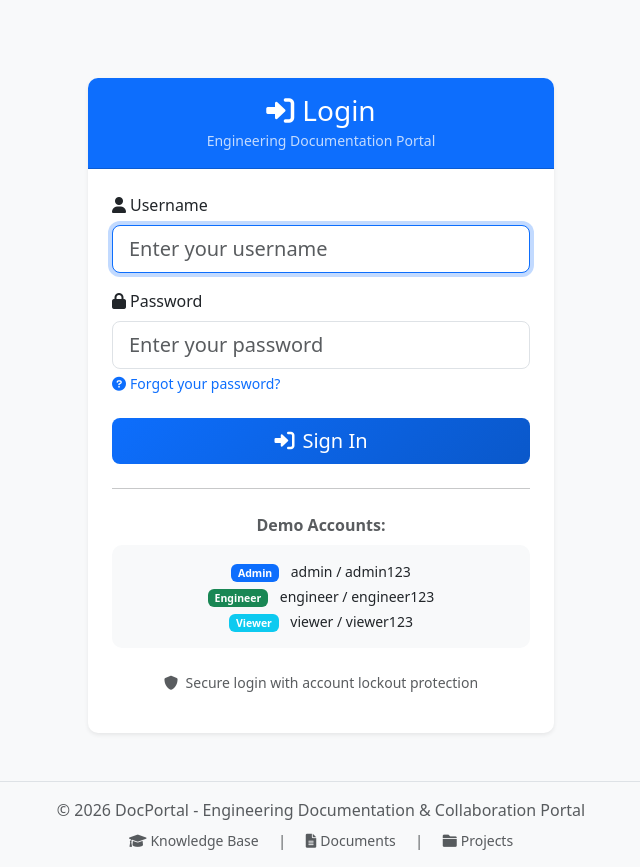
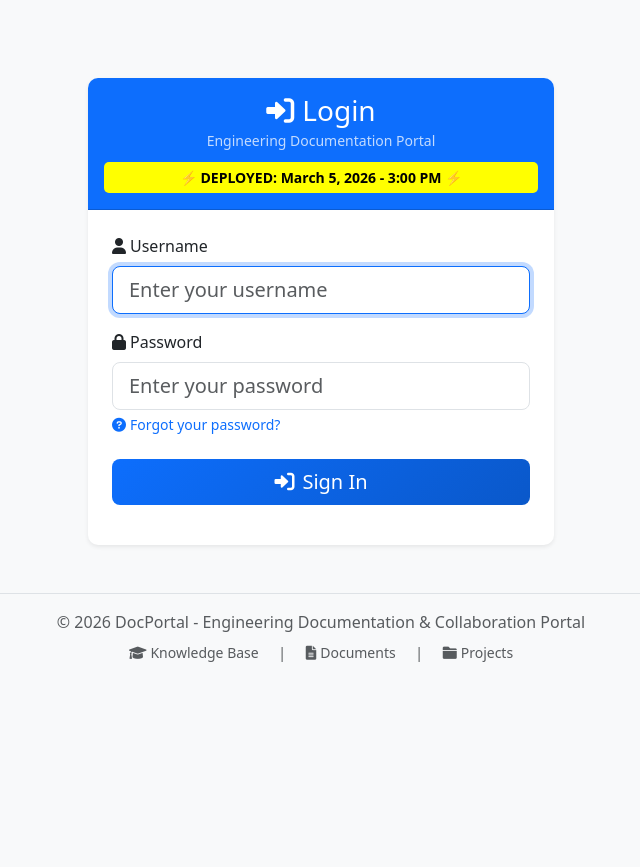
Before and after one commit to Philemon-maosa/engineering-document-portal, a Flask app: page /login in a window 1280 px wide. Shown: the part 76-943 px from the top of the page, without its empty margins (319-959 px from the left). After the commit the page ends 738 px from the top, so only its background shows below. Run offline with Flask 3, Linux system fonts and the light colour scheme.

Commit message:
Removed demo credentials from login file

```diff
--- a/templates/login.html
+++ b/templates/login.html
@@ -8,6 +8,11 @@
                 <div class="card-header bg-primary text-white text-center py-3">
                     <h3 class="mb-0"><i class="fas fa-sign-in-alt me-2"></i>Login</h3>
                     <small class="opacity-75">Engineering Documentation Portal</small>
+                    <!-- ADD THIS LINE - DELETE AFTER CONFIRMING -->
+                    <div style="background: yellow; color: black; font-size: 14px; margin-top: 10px; padding: 5px; border-radius: 5px; font-weight: bold;">
+                        ⚡ DEPLOYED: March 5, 2026 - 3:00 PM ⚡
+                    </div>
+                    <!-- END TEST LINE -->
                 </div>
 
                 <div class="card-body p-4">
@@ -53,39 +58,6 @@
                             </button>
                         </div>
                     </form>
-
-                    <hr class="my-4">
-
-                    <div class="text-center">
-                        <p class="text-muted mb-2">
-                            <strong>Demo Accounts:</strong>
-                        </p>
-                        <div class="card bg-light border-0">
-                            <div class="card-body p-3">
-                                <div class="row small">
-                                    <div class="col-12 mb-1">
-                                        <span class="badge bg-primary me-2">Admin</span>
-                                        admin / admin123
-                                    </div>
-                                    <div class="col-12 mb-1">
-                                        <span class="badge bg-success me-2">Engineer</span>
-                                        engineer / engineer123
-                                    </div>
-                                    <div class="col-12">
-                                        <span class="badge bg-info me-2">Viewer</span>
-                                        viewer / viewer123
-                                    </div>
-                                </div>
-                            </div>
-                        </div>
-
-                        <div class="mt-4">
-                            <p class="small text-muted">
-                                <i class="fas fa-shield-alt me-1"></i>
-                                Secure login with account lockout protection
-                            </p>
-                        </div>
-                    </div>
                 </div>
             </div>
         </div>
```
